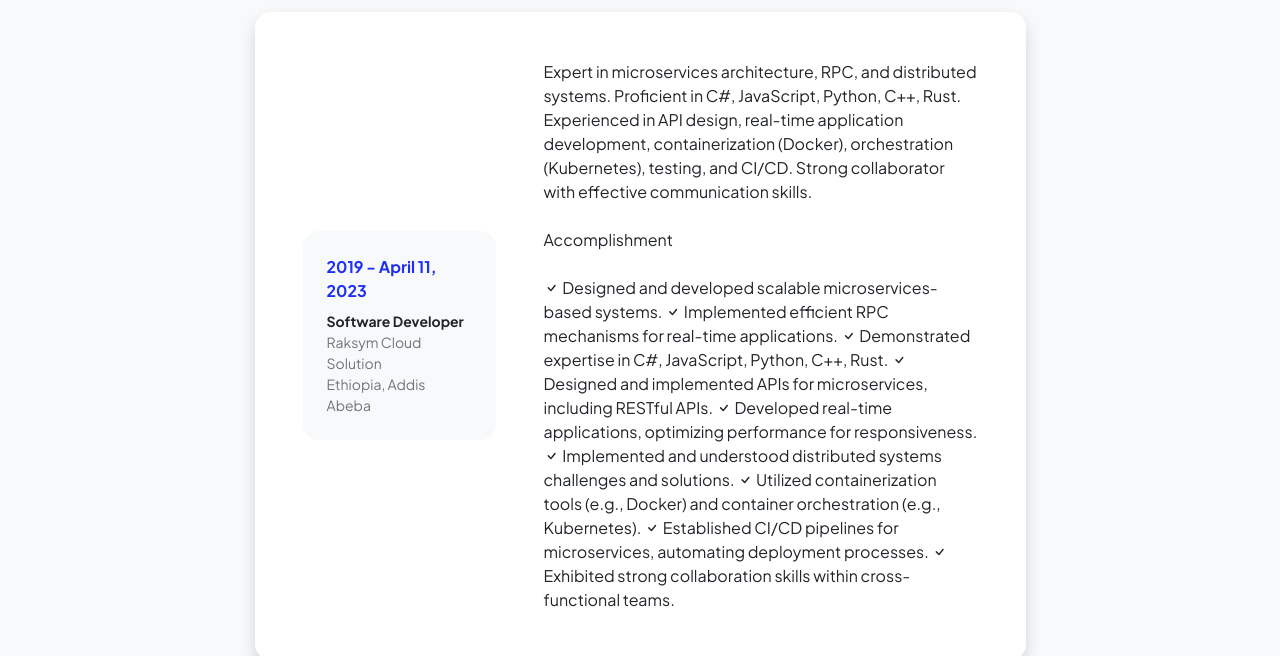
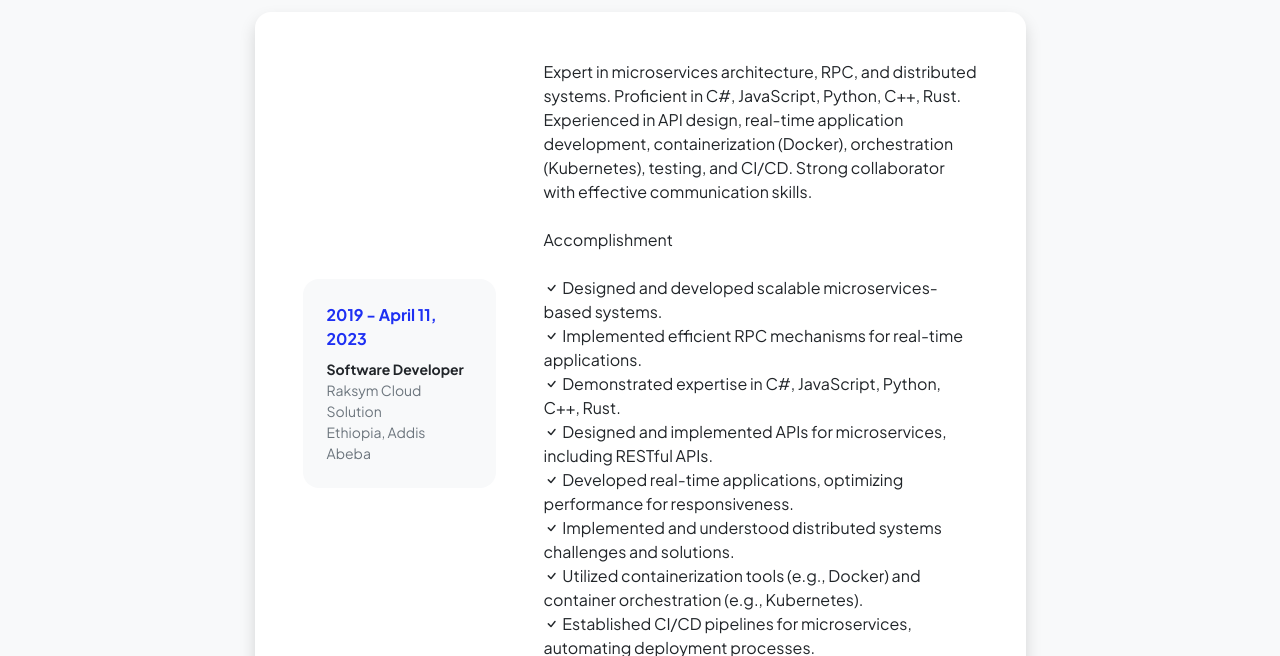
Before and after one commit to Abellegese/abellegese.github.io, a plain HTML site: page resume.html in a window 1280 px wide. Shown: the part 296-952 px from the top of the page. Drawn offline with nearby package versions, Linux system fonts and the light colour scheme.

Commit message:
Add files via upload

```diff
--- a/resume.html
+++ b/resume.html
@@ -79,14 +79,14 @@
                                         </div>
                                         <br />
                                         <div>
-                                            <i class="bi bi-check"></i> Designed and developed scalable microservices-based systems.
-                                            <i class="bi bi-check"></i> Implemented efficient RPC mechanisms for real-time applications.
-                                            <i class="bi bi-check"></i> Demonstrated expertise in C#, JavaScript, Python, C++, Rust.
-                                            <i class="bi bi-check"></i> Designed and implemented APIs for microservices, including RESTful APIs.
-                                            <i class="bi bi-check"></i> Developed real-time applications, optimizing performance for responsiveness.
-                                            <i class="bi bi-check"></i> Implemented and understood distributed systems challenges and solutions.
-                                            <i class="bi bi-check"></i> Utilized containerization tools (e.g., Docker) and container orchestration (e.g., Kubernetes).
-                                            <i class="bi bi-check"></i> Established CI/CD pipelines for microservices, automating deployment processes.
+                                            <i class="bi bi-check"></i> Designed and developed scalable microservices-based systems. <br />
+                                            <i class="bi bi-check"></i> Implemented efficient RPC mechanisms for real-time applications. <br />
+                                            <i class="bi bi-check"></i> Demonstrated expertise in C#, JavaScript, Python, C++, Rust.<br />
+                                            <i class="bi bi-check"></i> Designed and implemented APIs for microservices, including RESTful APIs.<br />
+                                            <i class="bi bi-check"></i> Developed real-time applications, optimizing performance for responsiveness.<br />
+                                            <i class="bi bi-check"></i> Implemented and understood distributed systems challenges and solutions.<br />
+                                            <i class="bi bi-check"></i> Utilized containerization tools (e.g., Docker) and container orchestration (e.g., Kubernetes).<br />
+                                            <i class="bi bi-check"></i> Established CI/CD pipelines for microservices, automating deployment processes.<br />
                                             <i class="bi bi-check"></i> Exhibited strong collaboration skills within cross-functional teams.
                                         </div>
                                     </div>
```
